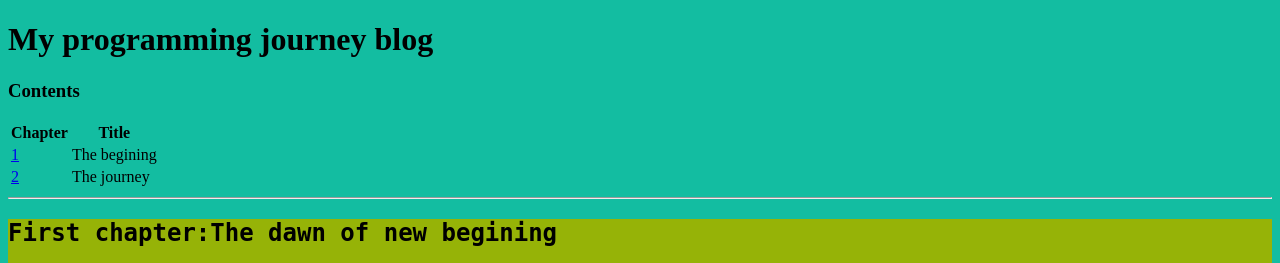
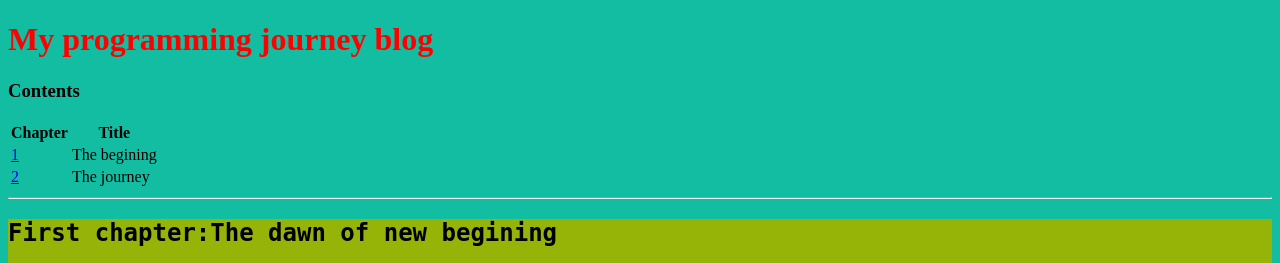
Before and after one commit to Jacknguyen4438/Jacknguyen4438.github.io, a plain HTML site: page index.html in a window 1280 px wide. Shown: the top 263 px of the page. Drawn offline with Linux system fonts and the light colour scheme.

Commit message:
Chanage color of the heading

```diff
--- a/index.html
+++ b/index.html
@@ -5,7 +5,7 @@
         <title>Project: Blog</title>
         <style>
             h1{
-                color:red:
+                color:red;
             }
             body{
                 background-color:rgb(19, 189, 161);
```
